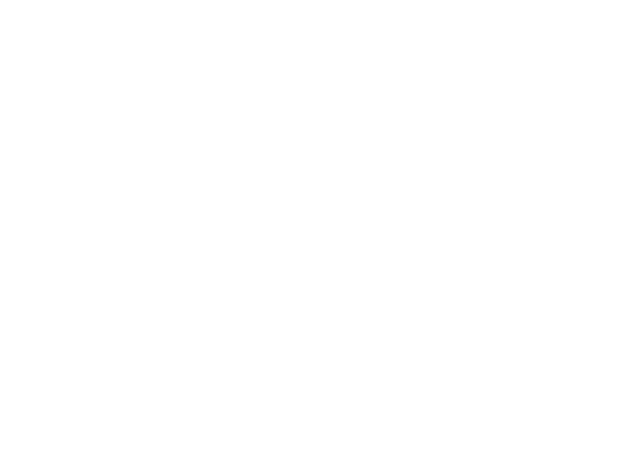
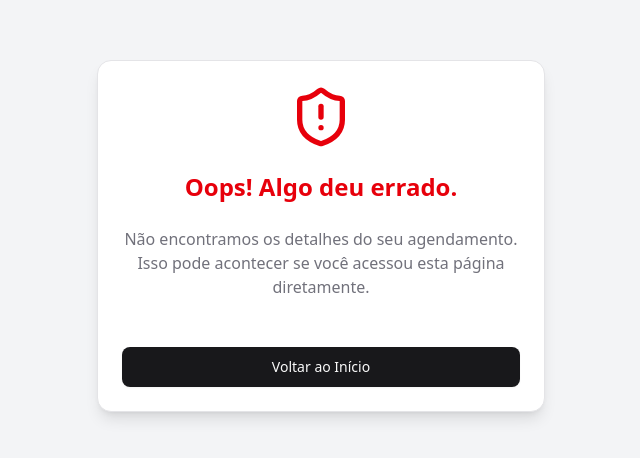
Before and after one commit to felipesantos5/agendamento-front, a React (Vite) app: page /1/agendamento-sucesso in a window 1280 px wide. Before the commit this address had no page. Shown: the part 164-622 px from the top of the page, without its empty margins (319-959 px from the left). Built offline with nearby package versions, Linux system fonts and the light colour scheme.

Commit message:
fix: retorn to barbershop after f5

```diff
--- a/src/App.tsx
+++ b/src/App.tsx
@@ -10,7 +10,7 @@ function App() {
     <BrowserRouter>
       <Routes>
         <Route path="/:slug" element={<Loja />} />
-        <Route path="/agendamento-sucesso" element={<BookingSuccessPage />} />
+        <Route path="/:slug/agendamento-sucesso" element={<BookingSuccessPage />} />
 
         <Route path="/entrar" element={<CustomerLoginPage />} />
 
--- a/src/components/BookingSuccessPage/index.tsx
+++ b/src/components/BookingSuccessPage/index.tsx
@@ -1,6 +1,3 @@
-// frontend/src/pages/BookingSuccessPage.tsx
-
-import { useEffect } from "react";
 import { Link, useLocation } from "react-router-dom";
 import { CalendarDays, Clock, User, Scissors, ShieldAlert /* Ícone para fallback */ } from "lucide-react";
 import { Button } from "@/components/ui/button"; //
@@ -29,15 +26,6 @@ export function BookingSuccessPage() {
   const state = location.state as LocationState | null; // Tipagem para o state
   const bookingDetails = state?.bookingDetails;
   const barbershopSlug = state?.barbershopSlug;
-
-  useEffect(() => {
-    // Limpa o state do histórico para que, se o usuário atualizar a página ou voltar,
-    // os detalhes não persistam de forma inadequada.
-    window.history.replaceState({}, document.title);
-
-    // Scroll para o topo da página ao montar
-    window.scrollTo(0, 0);
-  }, []);
 
   if (!bookingDetails) {
     // Se não houver detalhes do agendamento (ex: acesso direto à URL),
--- a/src/pages/loja/sections/BookingPane.tsx
+++ b/src/pages/loja/sections/BookingPane.tsx
@@ -1,5 +1,5 @@
 import React, { useEffect, useMemo, useState } from "react";
-import { useNavigate } from "react-router-dom";
+import { useNavigate, useParams } from "react-router-dom";
 import apiClient from "@/services/api";
 import { toast } from "sonner";
 import { Button } from "@/components/ui/button";
@@ -28,6 +28,7 @@ const initialFormData = {
 
 export function BookingPane({ barbershop, allServices, allBarbers }: BookingPaneProps) {
   const navigate = useNavigate();
+  const { slug } = useParams<{ slug: string }>();
 
   // Todos os estados que antes estavam em Loja.tsx agora vivem aqui
   const [formData, setFormData] = useState(initialFormData);
@@ -102,7 +103,7 @@ export function BookingPane({ barbershop, allServices, allBarbers }: BookingPane
       const response = await apiClient.post(`/barbershops/${barbershop._id}/bookings`, bookingPayload);
 
       if (response.status === 201 && barbershop) {
-        navigate("/agendamento-sucesso", {
+        navigate(`/${slug}/agendamento-sucesso`, {
           replace: true,
           state: {
             bookingDetails: {
```
